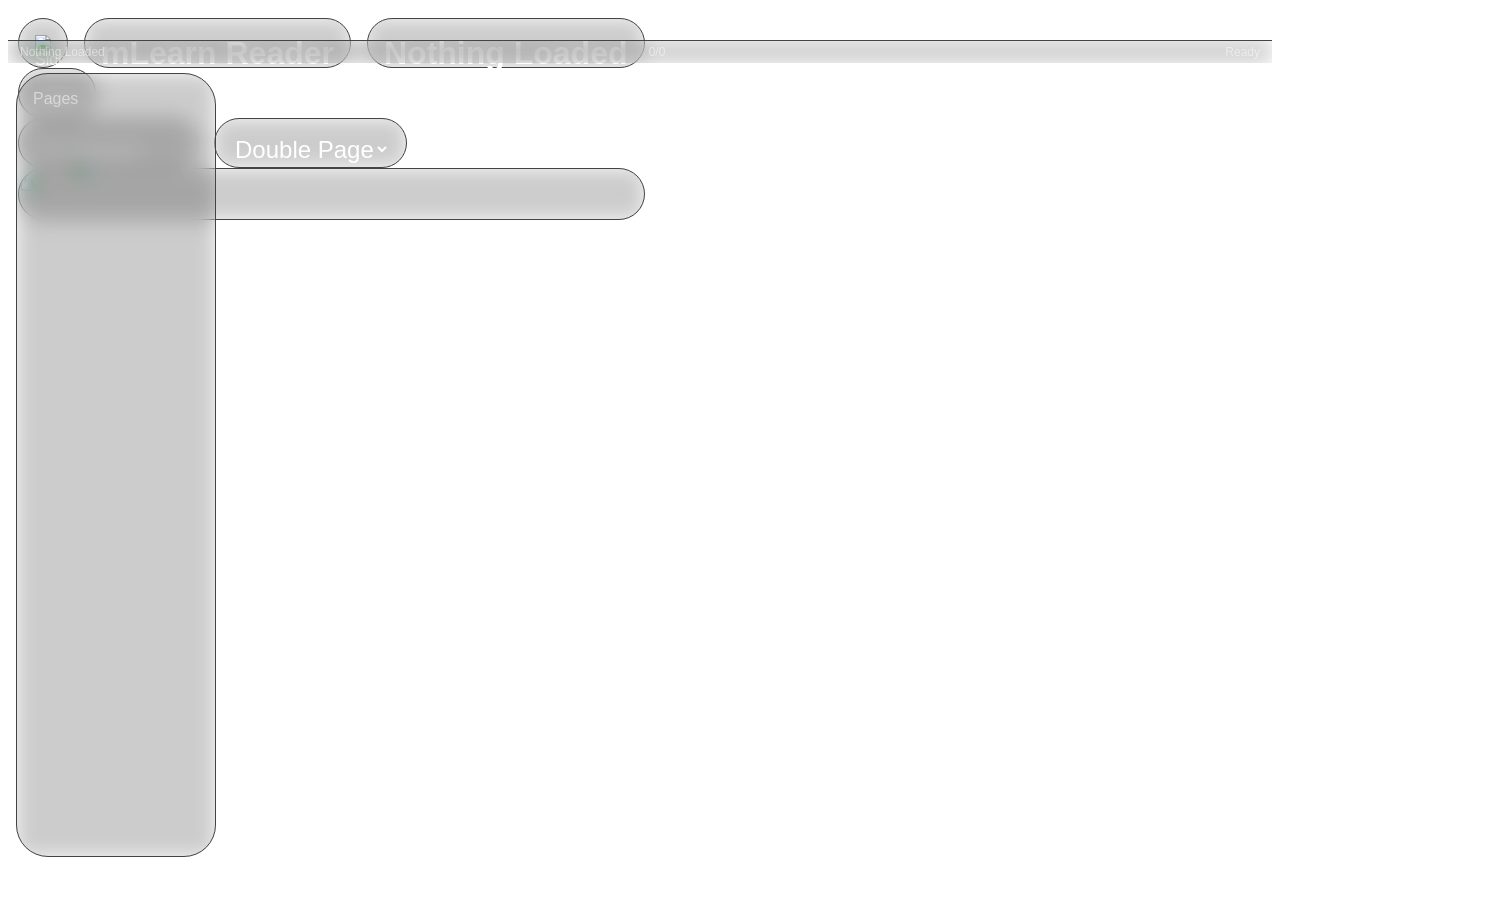
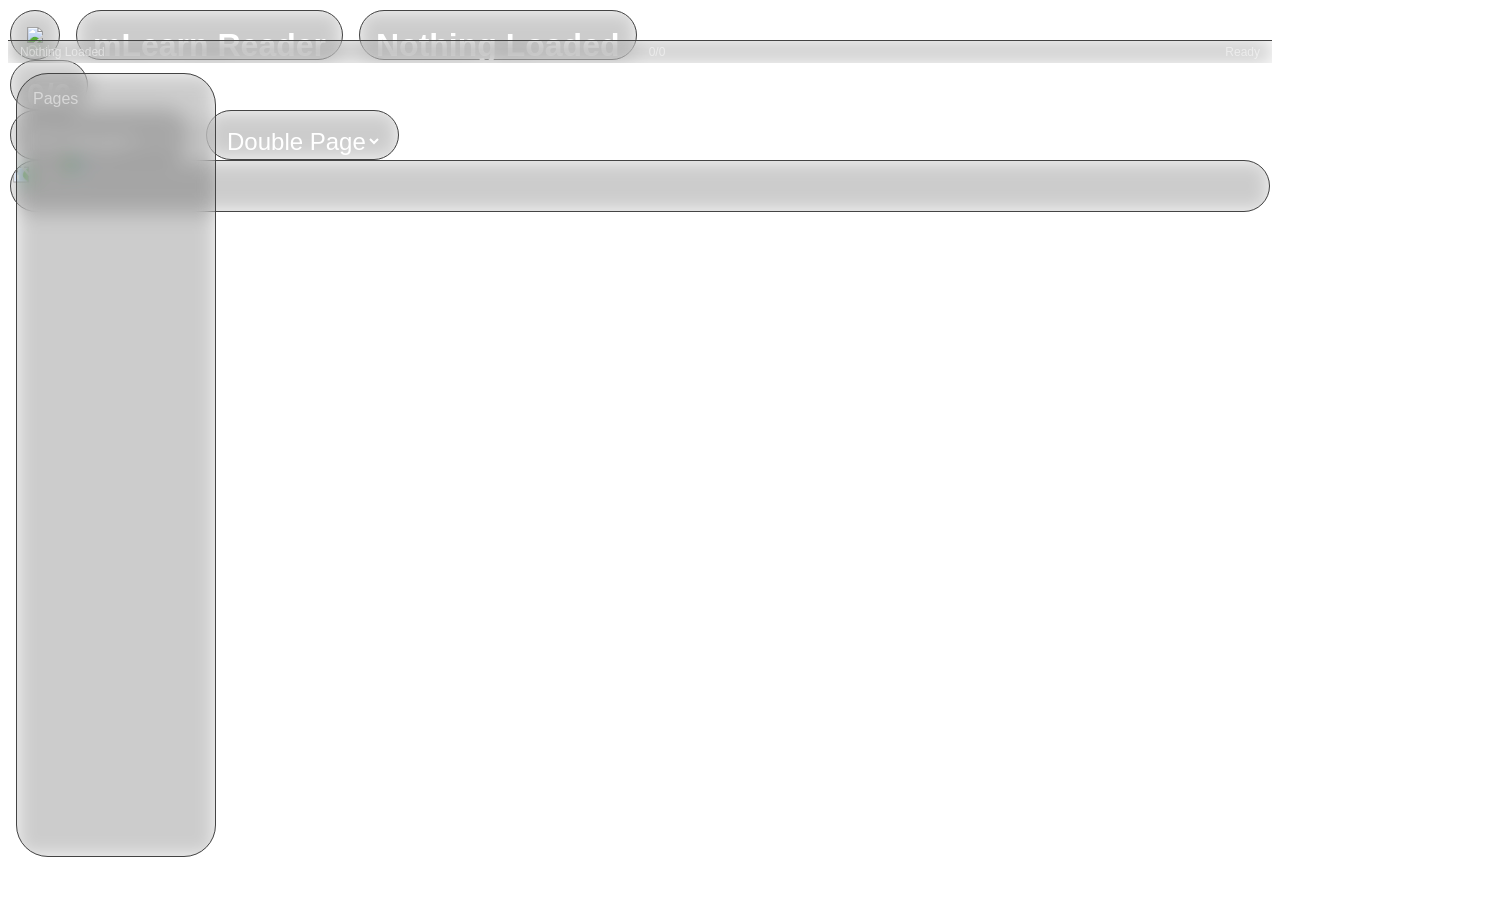

Add auto-hide navigation feature: implement cursor proximity detection and CSS transitions for improved user experience

--- a/pages/reader.css
+++ b/pages/reader.css
@@ -12,6 +12,18 @@ body.reader .nav{
     position:fixed;
     height:73px;
     border:none;
+    transition: transform 0.25s ease, opacity 0.2s ease;
+    top: 0; /* ensure fixed to top */
+    left: 0;
+    right: 0;
+}
+body.reader .nav.auto-hide{
+    transform: translateY(calc(-100% - 10px));
+    opacity: 0.0;
+}
+body.reader .nav.nav-visible{
+    transform: translateY(0);
+    opacity: 1.0;
 }
 body.reader .glass{
     border:1px solid #444 !important;
@@ -172,7 +184,7 @@ body.reader .status-bar h2{
     border-top-right-radius:32px;
     border-bottom-right-radius:32px;
 }
-.main-content .main-page .page-left::before{
+.main-content .main-page:not(.single-page) .page-left::before{
     content: "";
     position: absolute;
     top: 0;
@@ -183,7 +195,7 @@ body.reader .status-bar h2{
     pointer-events: none;
 }
 
-.main-content .main-page .page-right::before{
+.main-content .main-page:not(.single-page) .page-right::before{
     content: "";
     position: absolute;
     top: 0;
@@ -213,6 +225,14 @@ body.reader .main-content:not(.show-sidebar) .main-page{
     margin-left:0 !important;
     margin-right:0 !important;
     max-width:calc(100% - 32px) !important;
+}
+body.reader .main-content.single-page{
+    display:flex;
+    justify-content: center;
+    align-items: center;
+}
+body.reader .main-content.single-page .main-page > div{
+    margin:auto;
 }
 body.reader:not(:has(.main-content.show-sidebar)) .sidebar{
     left: -100%;
